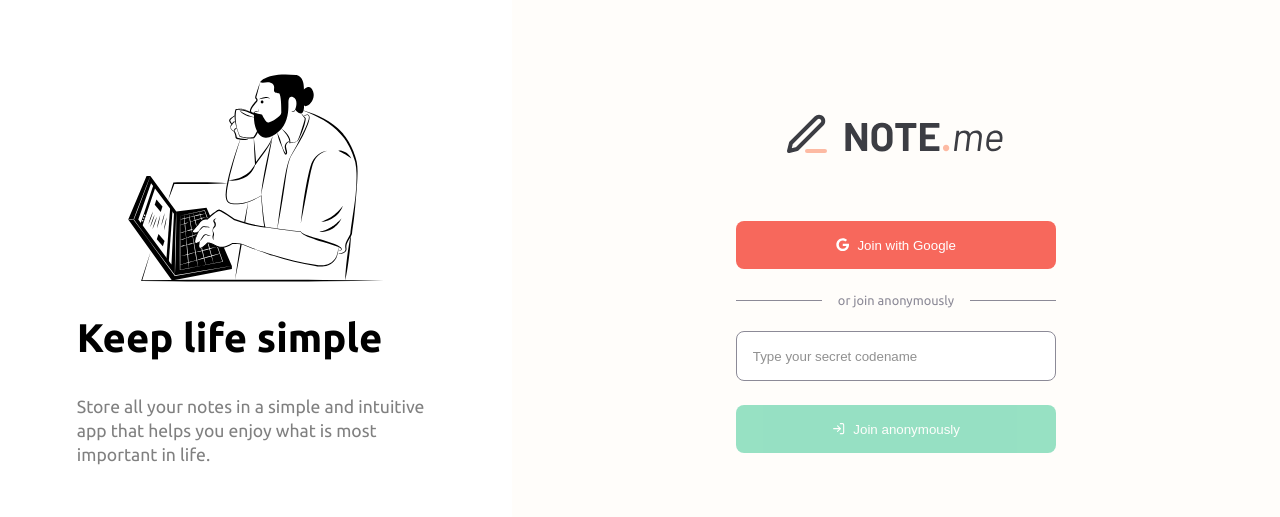
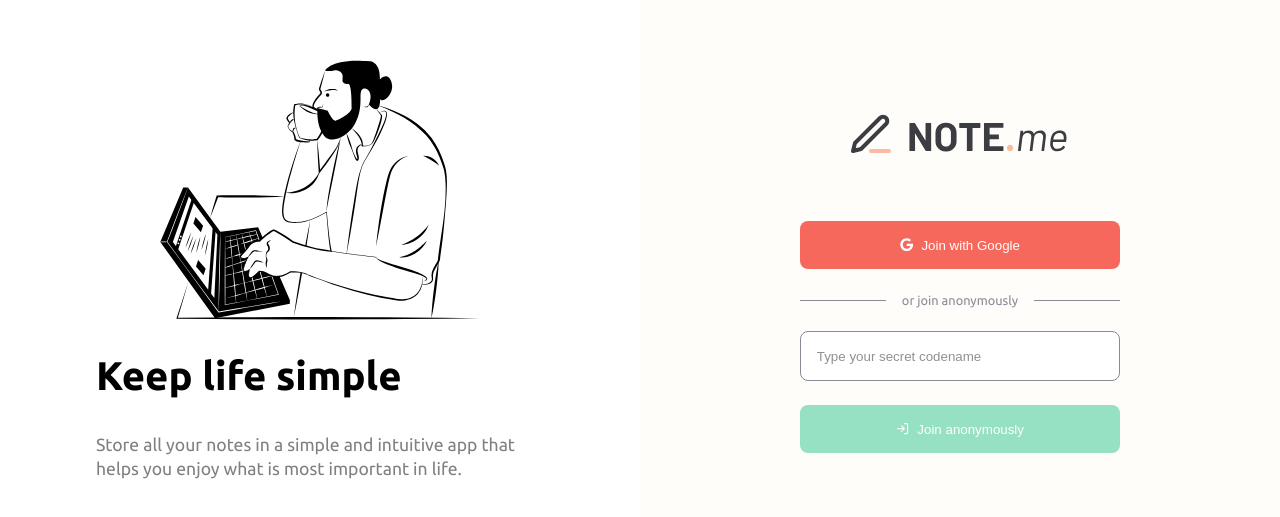
Before and after one commit to ruymon/note.me, a React (Vite) app: page / in a window 1280 px wide. Shown: the part 121-638 px from the top of the page. Built offline with nearby package versions, Linux system fonts and the light colour scheme.

Commit message:
Fix disabled

```diff
--- a/src/components/LoginButton/index.tsx
+++ b/src/components/LoginButton/index.tsx
@@ -1,12 +1,13 @@
-import { ReactNode } from "react";
+import { ReactNode, HTMLAttributes } from "react";
 import { Button } from "./styles"
 
 import { colors } from './../../styles/colors'
 
-interface LoginButtonProps extends React.HTMLAttributes<HTMLButtonElement> {
+interface LoginButtonProps extends HTMLAttributes<HTMLButtonElement> {
   children: ReactNode;
   text: string;
   color: 'green' | 'red';
+  disabled?: boolean; // This is not ideal cu'z I am extending the button props, but works.
 }
 
 // TODO Remove this any... PLEASE!
--- a/src/pages/Login/styles.ts
+++ b/src/pages/Login/styles.ts
@@ -10,7 +10,7 @@ export const Container = styled.div`
 `
 
 export const Aside = styled.aside`
-  width: 40%;
+  width: 50%;
   height: 100%;
   background-color: ${colors.primary.white};
 
@@ -46,7 +46,7 @@ export const Main = styled.main`
   justify-content: center;
   align-items: center;
 
-  width: 60%;
+  width: 50%;
 
   gap: 1.5rem;
 
```
